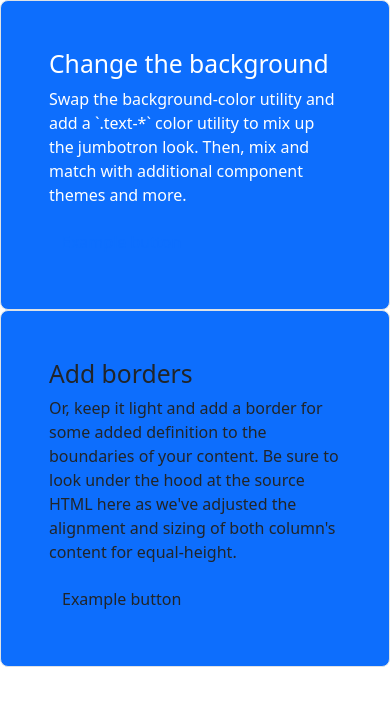
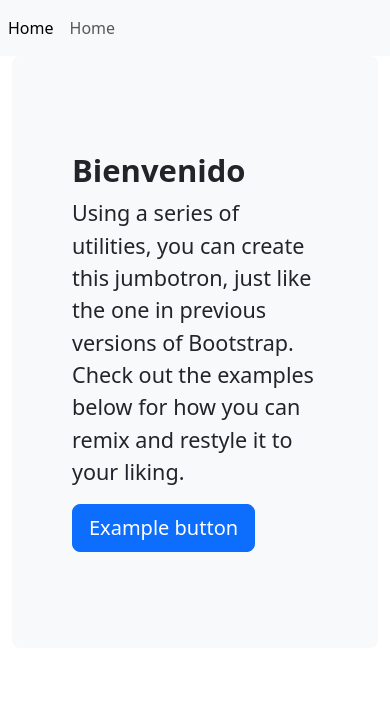
Before and after one commit to uriel1arrascaeta/tiendapy, a Flask app: page / in a window 390 px wide. Shown: the top 706 px of the page. Run offline with Flask 3, Linux system fonts and the light colour scheme.

Commit message:
tiendapy02

```diff
--- /dev/null
+++ b/templates/sitio/cabecera.html
@@ -0,0 +1,23 @@
+<!doctype html>
+<html lang="en">
+
+<head>
+    <title>tienda</title>
+    <!-- Required meta tags -->
+    <meta charset="utf-8" />
+    <meta name="viewport" content="width=device-width, initial-scale=1, shrink-to-fit=no" />
+
+    <!-- Bootstrap CSS v5.2.1 -->
+    <link href="https://cdn.jsdelivr.net/npm/bootstrap@5.3.2/dist/css/bootstrap.min.css" rel="stylesheet"
+        integrity="sha384-T3c6CoIi6uLrA9TneNEoa7RxnatzjcDSCmG1MXxSR1GAsXEV/Dwwykc2MPK8M2HN" crossorigin="anonymous" />
+</head>
+
+<body>
+    <nav class="navbar navbar-expand navbar-light bg-light">
+        <div class="nav navbar-nav">
+            <a class="nav-item nav-link active" href="#" aria-current="page">Home <span
+                    class="visually-hidden">(current)</span></a>
+            <a class="nav-item nav-link" href="#">Home</a>
+        </div>
+    </nav>
+    <div class="container">
--- a/templates/sitio/index.html
+++ b/templates/sitio/index.html
@@ -1,65 +1,18 @@
-<!doctype html>
-<html lang="en">
+{% include 'sitio/cabecera.html'%}
 
-<head>
-    <title>tienda</title>
-    <!-- Required meta tags -->
-    <meta charset="utf-8" />
-    <meta name="viewport" content="width=device-width, initial-scale=1, shrink-to-fit=no" />
 
-    <!-- Bootstrap CSS v5.2.1 -->
-    <link href="https://cdn.jsdelivr.net/npm/bootstrap@5.3.2/dist/css/bootstrap.min.css" rel="stylesheet"
-        integrity="sha384-T3c6CoIi6uLrA9TneNEoa7RxnatzjcDSCmG1MXxSR1GAsXEV/Dwwykc2MPK8M2HN" crossorigin="anonymous" />
-</head>
+<div class="p-5 mb-4 bg-light rounded-3">
+    <div class="container-fluid py-5">
+        <h1 class="display-5 fw-bold">Bienvenido</h1>
+        <p class="col-md-8 fs-4">
+            Using a series of utilities, you can create this jumbotron, just
+            like the one in previous versions of Bootstrap. Check out the
+            examples below for how you can remix and restyle it to your liking.
+        </p>
+        <button class="btn btn-primary btn-lg" type="button">
+            Example button
+        </button>
+    </div>
+</div>
 
-<body>
-    <div class="row align-items-md-stretch">
-        <div class="col-md-6">
-            <div class="h-100 p-5 text-white bg-primary border rounded-3">
-                <h2>Change the background</h2>
-                <p>
-                    Swap the background-color utility and add a `.text-*` color
-                    utility to mix up the jumbotron look. Then, mix and match with
-                    additional component themes and more.
-                </p>
-                <button class="btn btn-outline-primary" type="button">
-                    Example button
-                </button>
-            </div>
-        </div>
-        <div class="col-md-6">
-            <div class="h-100 p-5 bg-primary border rounded-3">
-                <h2>Add borders</h2>
-                <p>
-                    Or, keep it light and add a border for some added definition
-                    to the boundaries of your content. Be sure to look under the
-                    hood at the source HTML here as we've adjusted the alignment and
-                    sizing of both column's content for equal-height.
-                </p>
-                <button class="btn Swap the background-color utility and add a `.text-*` color
-                    utility to mix up the jumbotron look. Then, mix and match with
-                    additional component themes and more." type="button">
-                    Example button
-                </button>
-            </div>
-        </div>
-    </div>
-    <!--
-    <header>
-        <!-- place navbar here -->
-    <!-- </header>
-    <main></main>
-    <footer>
-        <!-- place footer here -->
-    <!-- </footer> -->
-    <!-- Bootstrap JavaScript Libraries -->
-    <script src="https://cdn.jsdelivr.net/npm/@popperjs/core@2.11.8/dist/umd/popper.min.js"
-        integrity="sha384-I7E8VVD/ismYTF4hNIPjVp/Zjvgyol6VFvRkX/vR+Vc4jQkC+hVqc2pM8ODewa9r"
-        crossorigin="anonymous"></script>
-
-    <script src="https://cdn.jsdelivr.net/npm/bootstrap@5.3.2/dist/js/bootstrap.min.js"
-        integrity="sha384-BBtl+eGJRgqQAUMxJ7pMwbEyER4l1g+O15P+16Ep7Q9Q+zqX6gSbd85u4mG4QzX+"
-        crossorigin="anonymous"></script>
-</body>
-
-</html>
+{% include 'sitio/pie.html'%}
--- /dev/null
+++ b/templates/sitio/pie.html
@@ -0,0 +1,22 @@
+<!--
+    <header>
+        <!-- place navbar here -->
+<!-- </header>
+    <main></main>
+    <footer>
+        <!-- place footer here -->
+<!-- </footer> -->
+<!-- Bootstrap JavaScript Libraries -->
+
+
+</div>
+<script src="https://cdn.jsdelivr.net/npm/@popperjs/core@2.11.8/dist/umd/popper.min.js"
+    integrity="sha384-I7E8VVD/ismYTF4hNIPjVp/Zjvgyol6VFvRkX/vR+Vc4jQkC+hVqc2pM8ODewa9r"
+    crossorigin="anonymous"></script>
+
+<script src="https://cdn.jsdelivr.net/npm/bootstrap@5.3.2/dist/js/bootstrap.min.js"
+    integrity="sha384-BBtl+eGJRgqQAUMxJ7pMwbEyER4l1g+O15P+16Ep7Q9Q+zqX6gSbd85u4mG4QzX+"
+    crossorigin="anonymous"></script>
+</body>
+
+</html>
```
Also changed, not shown: templates/sitio/libros.html (added).
